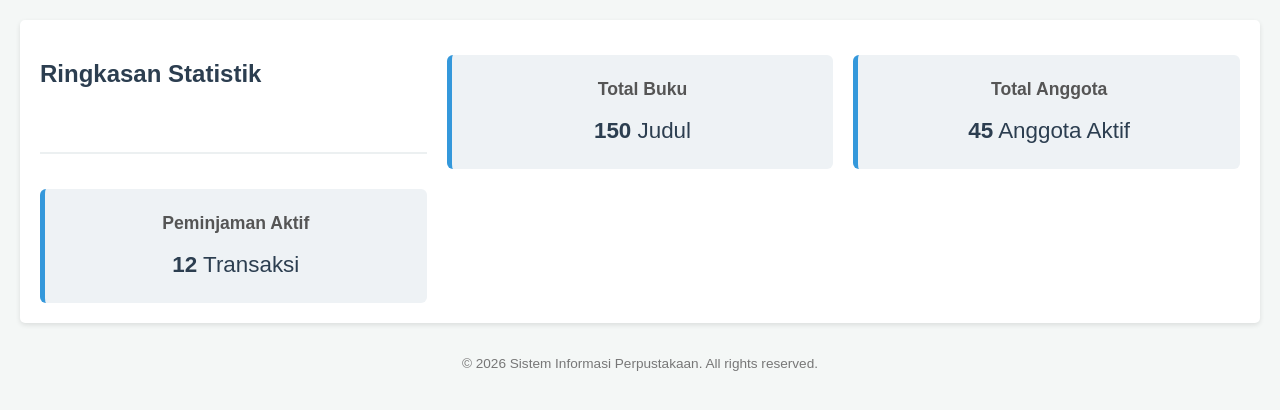
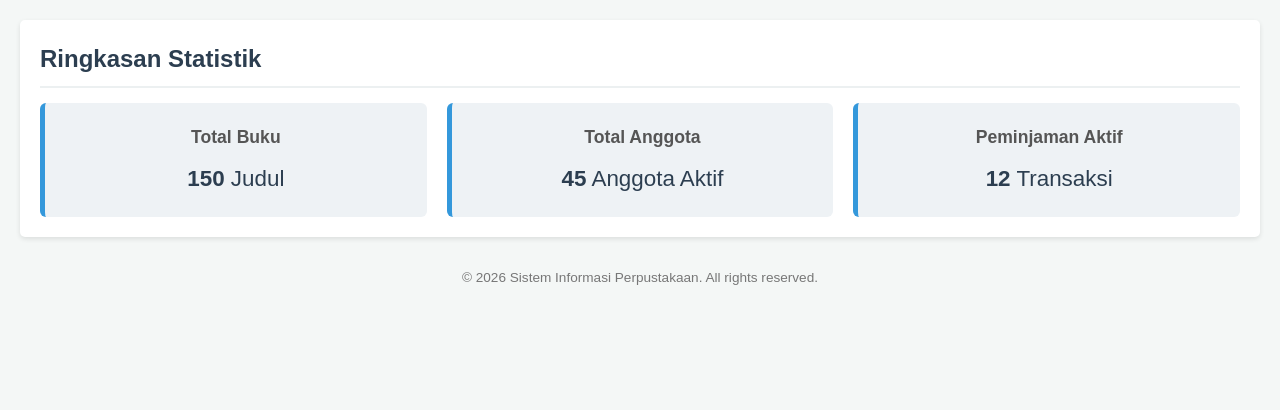
Before and after one commit to callistakushermyla731/PemrogramanWeb-Callista, a PHP site: page / in a window 1280 px wide. Shown: the part 132-542 px from the top of the page. Run offline with PHP 8.4, Linux system fonts and the light colour scheme.

Commit message:
fix: atur grid layout kartu statistik beranda sejajar 3 kolom

```diff
--- a/jobsheet2/assets/css/style.css
+++ b/jobsheet2/assets/css/style.css
@@ -62,15 +62,15 @@ h2 {
     padding-bottom: 8px;
 }
 
-/* CSS Grid 3 Kolom Kartu Statistik Beranda */
-section#ringkasan-statistik {
+/* CSS Grid 3 Kolom Kartu Statistik */
+.card-container {
     display: grid;
     grid-template-columns: repeat(3, 1fr);
     gap: 20px;
     margin-top: 15px;
 }
 
-section#ringkasan-statistik article {
+.card-container article {
     background-color: #eef2f5;
     padding: 20px;
     border-radius: 6px;
@@ -78,13 +78,13 @@ section#ringkasan-statistik article {
     text-align: center;
 }
 
-section#ringkasan-statistik article h3 {
+.card-container article h3 {
     font-size: 1.1rem;
     color: #555;
     margin-bottom: 10px;
 }
 
-section#ringkasan-statistik article p {
+.card-container article p {
     font-size: 1.4rem;
     color: #2c3e50;
 }
--- a/jobsheet2/index.html
+++ b/jobsheet2/index.html
@@ -23,6 +23,7 @@
     <main>
         <section id="ringkasan-statistik">
             <h2>Ringkasan Statistik</h2>
+            <div class="card-container">
                 <article id="stat-buku">
                     <h3>Total Buku</h3>
                     <p><strong>150</strong> Judul</p>
@@ -35,6 +36,7 @@
                     <h3>Peminjaman Aktif</h3>
                     <p><strong>12</strong> Transaksi</p>
                 </article>
+            </div>
         </section>
     </main>
 
```
Lines whose indentation alone changed are shown as unchanged.
